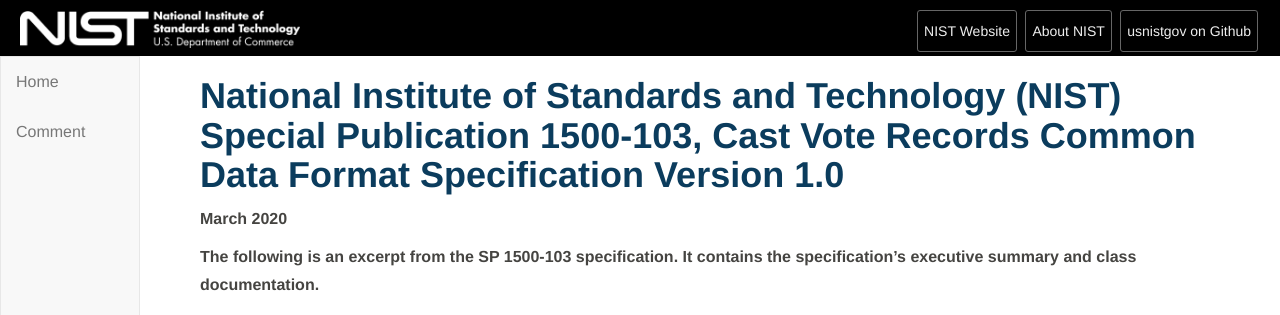
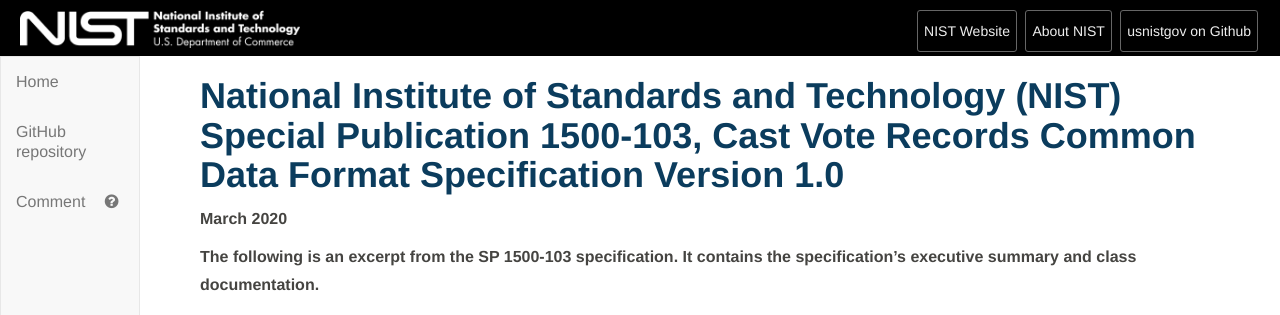
Before and after one commit to usnistgov/CastVoteRecords, a Jekyll site: the page built from index.md, in a window 1280 px wide. Shown: the top 315 px of the page. Built offline with Jekyll 4.4.1, drawn with Linux system fonts in a browser that asks for light colours; our own code applies the rules of GitHub Pages for plain Markdown files.

Commit message:
unifying layout with other CDFs

```diff
--- a/_includes/sidenav.html
+++ b/_includes/sidenav.html
@@ -14,7 +14,14 @@
 
     <li><a href="{{ site.baseurl }}/">Home</a></li>
     <li>
+      <a href="https://github.com/{{ site.org_name }}/{{ site.repo_name }}" class="icon">GitHub repository</a>
+    </li>
+    <li>
       <a href="https://github.com/{{ site.org_name }}/{{ site.repo_name }}/issues/" class="icon">Comment</a>
+      <a href="{{ site.baseurl }}/comment_help.html" class="icon icon-fa">
+        <i class="fa fa-question-circle" title="Get help with leaving a comment" aria-hidden="true"></i>
+        <span class="sr-only">Get help with leaving a comment</span>
+      </a>
     </li>
   </ul>
 </nav>
```
